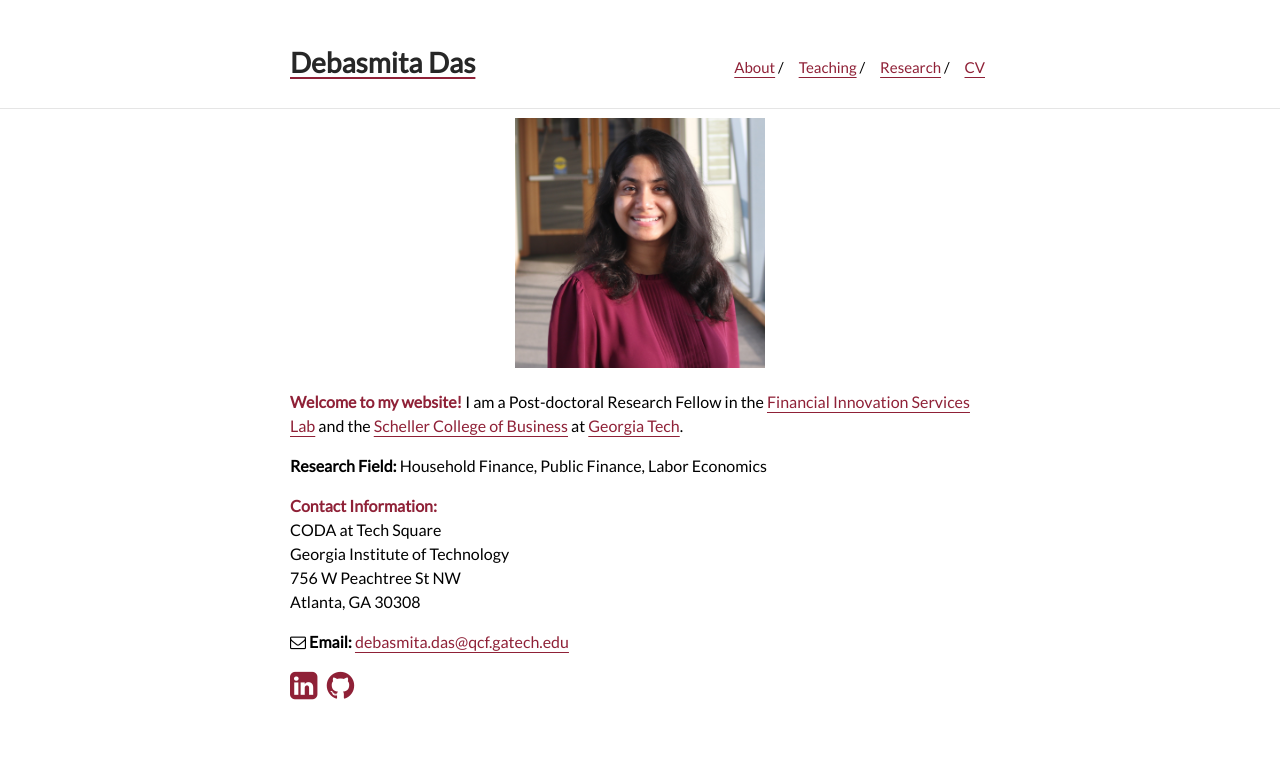
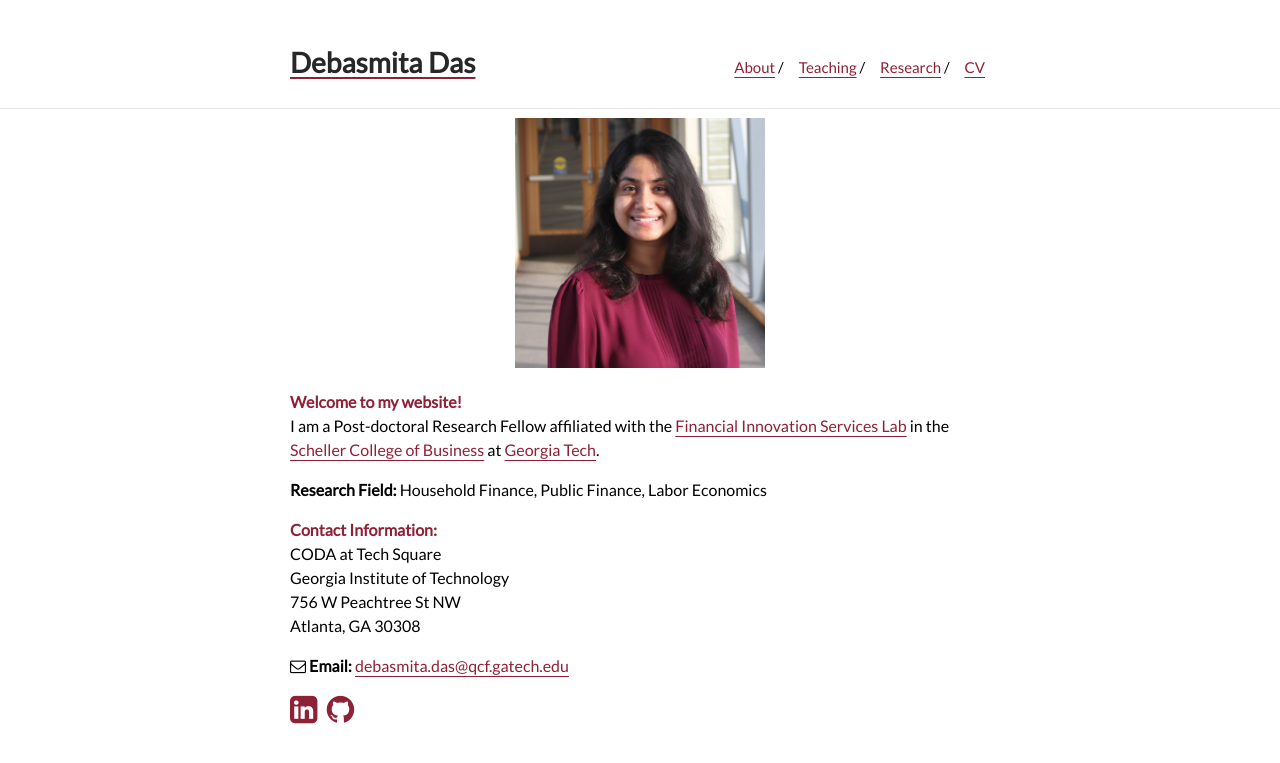
Before and after one commit to debasmita-das-econ/debasmita-das-econ.github.io, a Jekyll site: the page built from index.md, in a window 1280 px wide. Shown: the top 763 px of the page. Built offline with Jekyll 4.4.1, drawn with Linux system fonts in a browser that asks for light colours; a style sheet for code colours, icons or effects is not loaded.

Commit message:
Update index.md

```diff
--- a/index.md
+++ b/index.md
@@ -5,7 +5,8 @@ layout: default
 <center><img src="headshot.jpg" style="width:250px;height:250px;"></center>
 
 <span style="color: #8F2137"> **Welcome to my website!**</span>
-I am a Post-doctoral Research Fellow in the [Financial Innovation Services Lab](https://fintech.gatech.edu) and the [Scheller College of Business](https://www.scheller.gatech.edu/) at [Georgia Tech](https://www.gatech.edu/).
+<br>
+I am a Post-doctoral Research Fellow affiliated with the [Financial Innovation Services Lab](https://fintech.gatech.edu) in the [Scheller College of Business](https://www.scheller.gatech.edu/) at [Georgia Tech](https://www.gatech.edu/).
 <!--  My name is Debasmita Das. -->
 <!-- I am a PhD candidate in the [Department of Economics](https://krannert.purdue.edu/academics/economics/) at [Purdue University](https://www.purdue.edu/). -->
 <!-- , where I'm advised by Victoria Prowse, Trevor Gallen and Kevin Mumford -->
```
